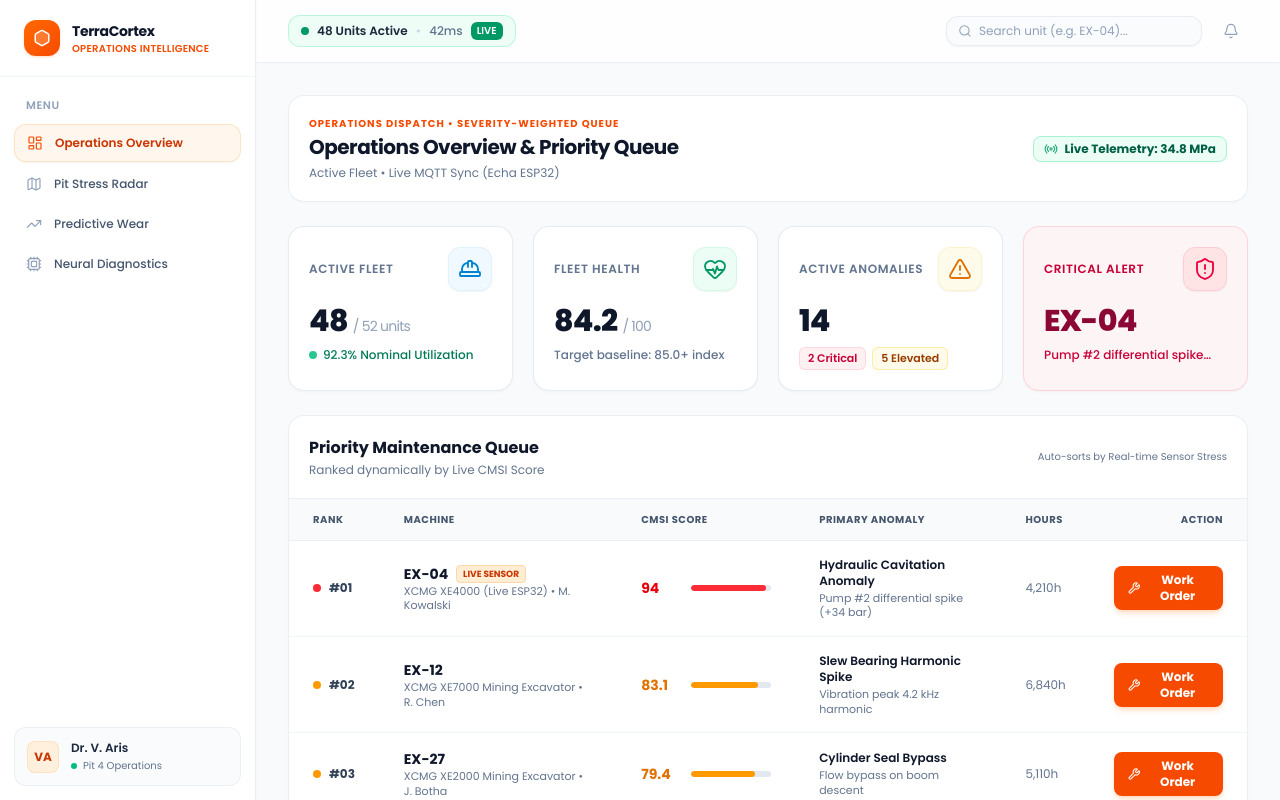
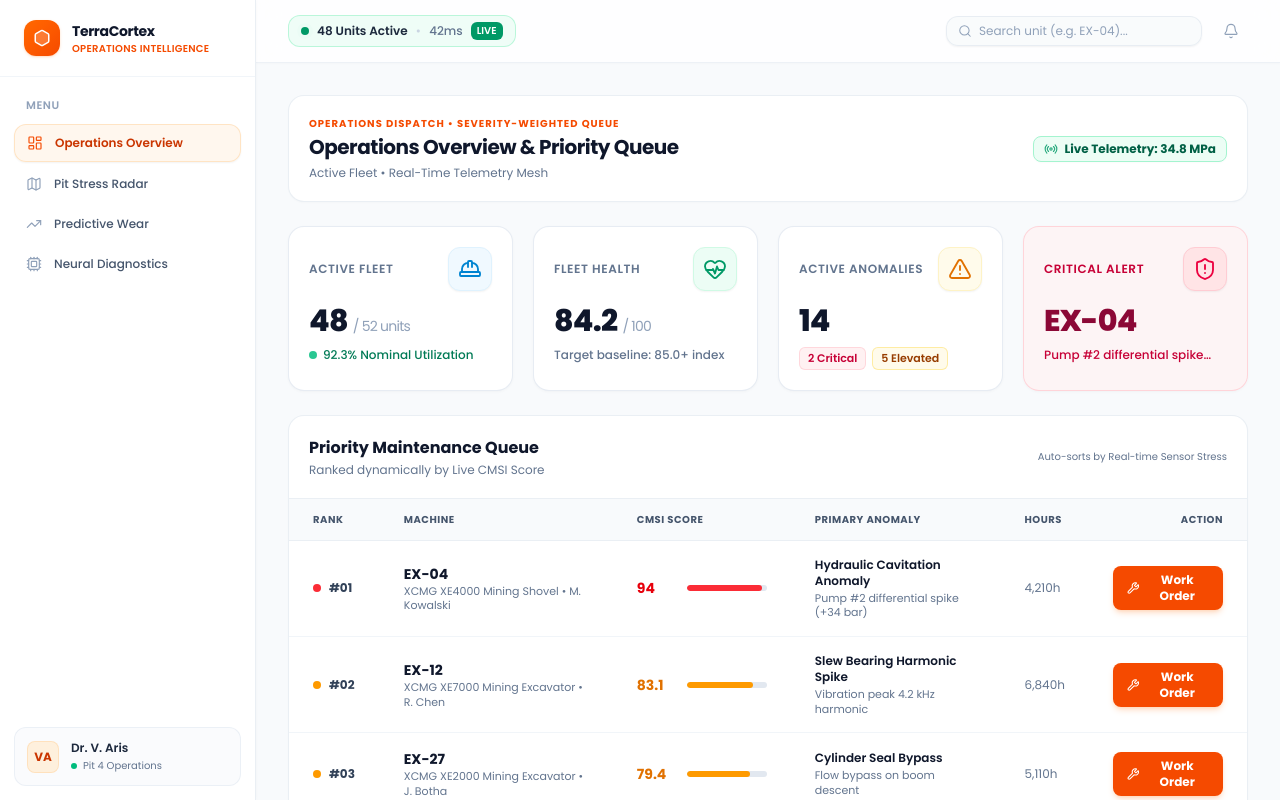
Before and after one commit to putrafir/manajemen-armada-excavator, a Next.js app: page / in a window 1280 px wide. Shown: the top 800 px of the page. Built offline with nearby package versions, Linux system fonts and the light colour scheme.

Commit message:
refactor: remove hardware-specific ESP32 references from telemetry labels and UI badges

```diff
--- a/app/analytics/page.tsx
+++ b/app/analytics/page.tsx
@@ -252,15 +252,13 @@ export default function AnalyticsPage() {
             </div>
 
             <div className="space-y-3">
-              {/* EX-04 (DYNAMIC BINDING TO ECHA LIVE SENSOR) */}
+              {/* EX-04 (DYNAMIC BINDING TO LIVE TELEMETRY) */}
               <div className={`p-3.5 rounded-xl border ${ex04Bg}`}>
                 <div className="flex justify-between items-baseline">
                   <div className="flex items-center gap-2">
                     <strong className="text-slate-900 text-sm">EX-04</strong>
                     <span className={`px-1.5 py-0.5 rounded text-[10px] font-bold ${ex04BadgeBg}`}>{ex04Badge}</span>
-                    <span className="text-[9px] px-1 py-0.2 rounded bg-orange-100 text-orange-700 font-bold border border-orange-200">
-                      LIVE
-                    </span>
+
                   </div>
                   <span className={`font-bold text-sm ${ex04Color}`}>{ex04DeltaHrs} Wear</span>
                 </div>
--- a/app/api/telemetry/route.ts
+++ b/app/api/telemetry/route.ts
@@ -13,7 +13,7 @@ let telemetryState: any = {
   last_updated: new Date().toISOString(),
   units: {
     "EX-04": {
-      model: "XCMG XE4000 Mining Shovel (Live: Echa ESP32)",
+      model: "XCMG XE4000 Mining Shovel",
       serial: "XCMG-8829-PX",
       operator: "M. Kowalski",
       status: "CRITICAL",
--- a/app/fleet-map/page.tsx
+++ b/app/fleet-map/page.tsx
@@ -371,11 +371,7 @@ export default function FleetMapPage() {
                   }`}>
                   {currentUnit.badge}
                 </span>
-                {currentUnit.isLive && (
-                  <span className="px-1.5 py-0.5 rounded bg-orange-100 border border-orange-200 text-orange-700 text-[9px] font-bold font-sans">
-                    LIVE SENSOR
-                  </span>
-                )}
+
               </div>
               <div className="text-xs text-slate-500 font-sans mt-1">
                 {currentUnit.model} • Sn: {currentUnit.sn}
@@ -419,7 +415,7 @@ export default function FleetMapPage() {
               <span className="text-slate-500 uppercase tracking-wider">Excavator Kinematics Readout</span>
               <span className="text-emerald-700 flex items-center gap-1">
                 <span className="w-1.5 h-1.5 rounded-full bg-emerald-400 animate-pulse"></span>
-                {currentUnit.isLive ? "Live IMU (Echa ESP32)" : "Pit Telemetry Loop"}
+                {currentUnit.isLive ? "High-Frequency IMU Telemetry" : "Pit Telemetry Loop"}
               </span>
             </div>
 
--- a/app/page.tsx
+++ b/app/page.tsx
@@ -32,7 +32,7 @@ export default function Dashboard() {
     {
       id: "EX-04",
       isLiveSimulation: true,
-      model: "XCMG XE4000 (Live ESP32)",
+      model: "XCMG XE4000 Mining Shovel",
       operator: "M. Kowalski",
       cmsi: ex04Cmsi,
       primaryAnomaly: isEx04Critical
@@ -120,7 +120,7 @@ export default function Dashboard() {
             Operations Overview & Priority Queue
           </h1>
           <div className="text-xs text-slate-500 font-sans mt-1">
-            Active Fleet • Live MQTT Sync (Echa ESP32)
+            Active Fleet • Real-Time Telemetry Mesh
           </div>
         </div>
 
@@ -261,11 +261,7 @@ export default function Dashboard() {
                   <td className="py-4 px-6">
                     <div className="flex items-center gap-2">
                       <span className="font-bold text-slate-900 font-sans text-sm">{row.id}</span>
-                      {row.id === "EX-04" && (
-                        <span className="text-[9px] font-bold px-1.5 py-0.5 rounded bg-orange-100 text-orange-700 border border-orange-200">
-                          LIVE SENSOR
-                        </span>
-                      )}
+
                     </div>
                     <div className="text-slate-500 text-[11px]">{row.model} • {row.operator}</div>
                   </td>
```
